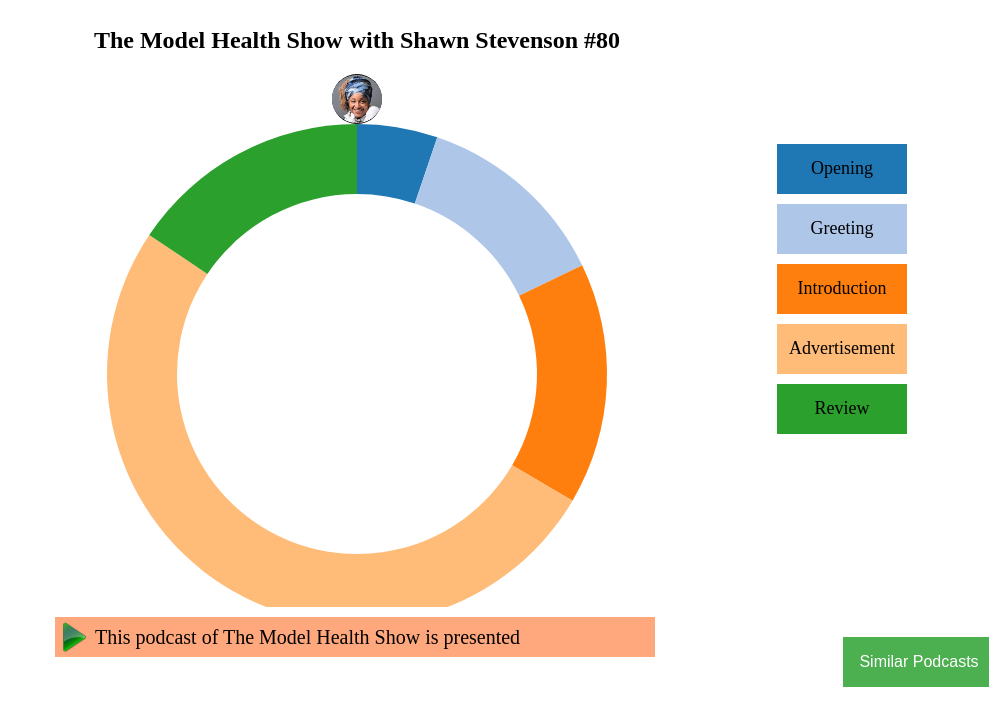
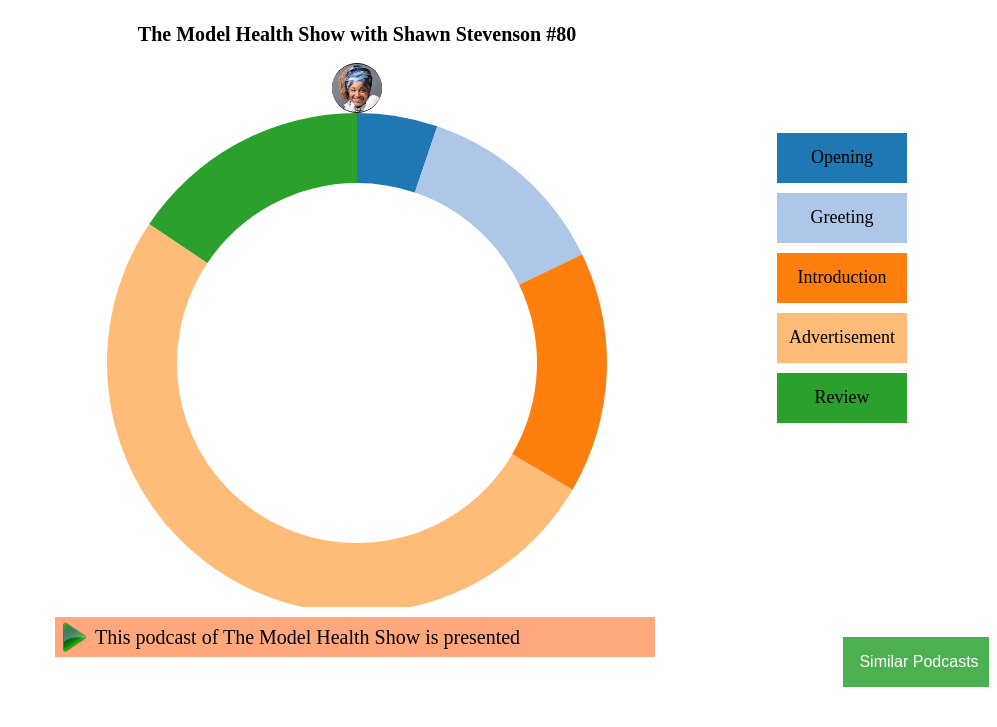
Before and after one commit to nickyzhi/VisPod, a plain HTML site: page index.html in a window 1280 px wide. Shown: the part 81-808 px from the top of the page, without its empty margins (283-1280 px from the left). Drawn offline with nearby package versions, Linux system fonts and the light colour scheme.

Commit message:
Modified css file

```diff
--- a/css/test.css
+++ b/css/test.css
@@ -2,6 +2,10 @@
     height: 100%;
 }
 
+h2 {
+    font-size: 20px;
+    font-color: maroon;
+}
 #vispod {
     position: relative;
     height: 100%;
```
Also changed, not shown: index.html (+1 -1 lines).
